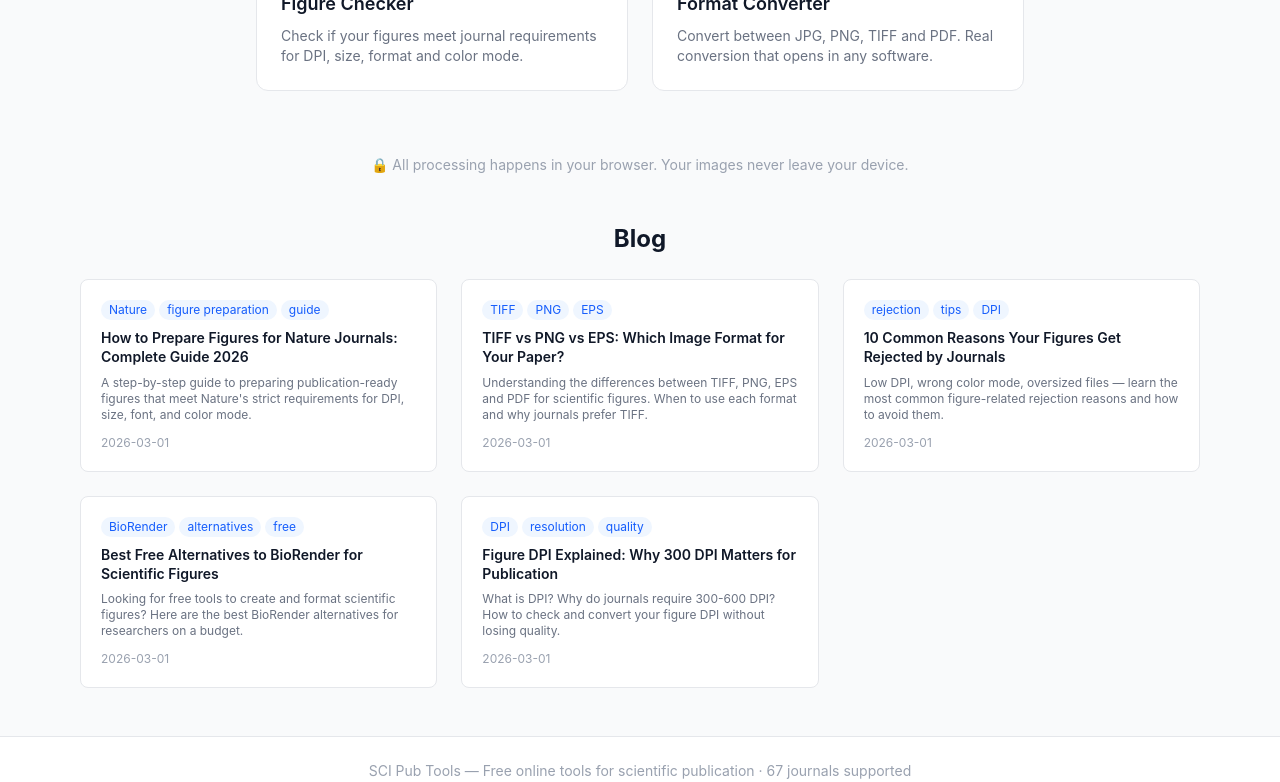
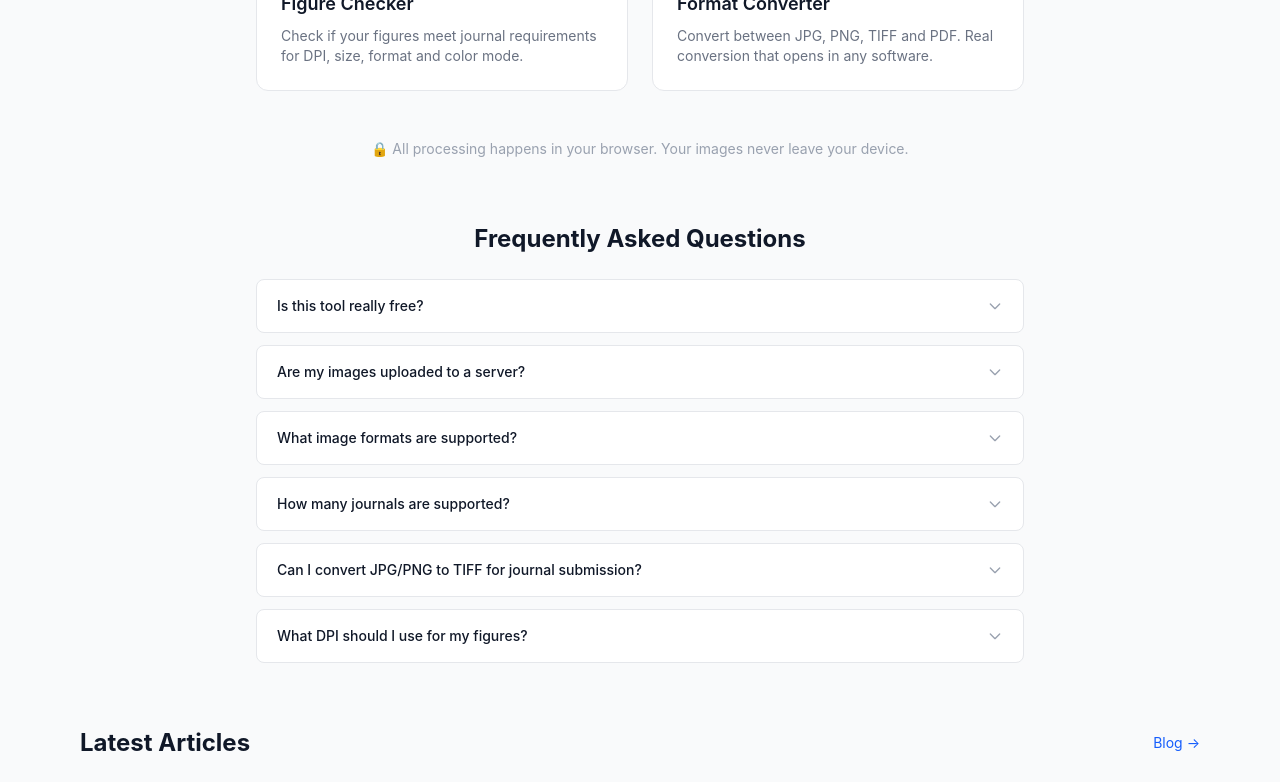
Before and after one commit to biquan678/sci-figure-tool, a React (Vite) app: page / in a window 1280 px wide. Shown: the part 340-1122 px from the top of the page. Built offline with nearby package versions, Linux system fonts and the light colour scheme.

Commit message:
v2.3: 导航加Blog+Blog列表页+首页FAQ(JSON-LD rich snippets)+i18n补全

```diff
--- a/src/App.tsx
+++ b/src/App.tsx
@@ -4,6 +4,7 @@ import Layout from './components/Layout';
 import Home from './pages/Home';
 import FigureChecker from './pages/FigureChecker';
 import Converter from './pages/Converter';
+import BlogList from './pages/BlogList';
 import BlogPost from './pages/BlogPost';
 
 function App() {
@@ -14,6 +15,7 @@ function App() {
           <Route path="/" element={<Home />} />
           <Route path="/figure-checker" element={<FigureChecker />} />
           <Route path="/image-converter" element={<Converter />} />
+          <Route path="/blog" element={<BlogList />} />
           <Route path="/blog/:slug" element={<BlogPost />} />
         </Routes>
       </Layout>
--- a/src/components/Layout.tsx
+++ b/src/components/Layout.tsx
@@ -21,6 +21,7 @@ export default function Layout({ children }: { children: React.ReactNode }) {
     { path: '/', label: t('nav.home') },
     { path: '/figure-checker', label: t('nav.checker') },
     { path: '/image-converter', label: t('nav.converter') },
+    { path: '/blog', label: t('nav.blog') },
   ];
 
   return (
--- a/src/i18n/index.ts
+++ b/src/i18n/index.ts
@@ -12,6 +12,17 @@ const resources = {
         checker_title: 'Figure Checker', checker_desc: 'Check if your figures meet journal requirements for DPI, size, format and color mode.',
         converter_title: 'Format Converter', converter_desc: 'Convert between JPG, PNG, TIFF and PDF. Real conversion that opens in any software.',
         privacy: 'All processing happens in your browser. Your images never leave your device.',
+        latest_articles: 'Latest Articles',
+      },
+      blog: { subtitle: 'Guides, tips and best practices for scientific figure preparation and journal submission.' },
+      faq: {
+        title: 'Frequently Asked Questions',
+        q1: 'Is this tool really free?', a1: 'Yes, completely free. No registration, no hidden fees, no watermarks. All tools are open to everyone.',
+        q2: 'Are my images uploaded to a server?', a2: 'No. All image processing happens entirely in your browser using JavaScript. Your images never leave your device. We have zero access to your data.',
+        q3: 'What image formats are supported?', a3: 'For checking: JPG, PNG, TIFF, SVG, BMP, WebP. For conversion: JPG, PNG, TIFF (with LZW compression), and PDF. The TIFF output is compatible with Photoshop, ImageJ, GIMP and other professional software.',
+        q4: 'How many journals are supported?', a4: 'We currently support 60+ journals including Nature, Science, Cell, Lancet, NEJM, JAMA, and major Chinese journals like Cell Research and Science Bulletin. We regularly add more.',
+        q5: 'Can I convert JPG/PNG to TIFF for journal submission?', a5: 'Yes. Our converter creates real TIFF files with LZW compression that are accepted by all major journals. The output opens correctly in Photoshop, ImageJ, and GIMP.',
+        q6: 'What DPI should I use for my figures?', a6: 'Most journals require 300 DPI minimum for photographs and 600 DPI for line art (graphs, diagrams). Check your specific journal requirements using our Figure Checker tool.',
       },
       checker: {
         title: 'Figure Format Checker',
@@ -24,8 +35,7 @@ const resources = {
         upload_text: 'Drag & drop your figure here, or click to browse', upload_formats: 'Supports PNG / JPEG / TIFF / SVG · Images stay on your device',
         select_first: 'Please select a journal above first',
         single_col: 'Single column', double_col: 'Double column',
-        convert_download: 'Convert & Download',
-        converting: 'Converting...',
+        convert_download: 'Convert & Download', converting: 'Converting...',
         selected: 'Selected', clear: 'Clear', back: 'Back to categories',
         format: 'Format', dpi: 'DPI', color: 'Color', size: 'Max size', single_w: 'Single col width', double_w: 'Double col width', font: 'Font', min_font: 'Min font size',
         privacy: '🔒 All processing happens locally in your browser. Images are never uploaded.',
@@ -54,6 +64,17 @@ const resources = {
         checker_title: '图片格式检查', checker_desc: '检查图片是否符合目标期刊的 DPI、尺寸、格式和色彩模式要求。',
         converter_title: '格式转换', converter_desc: '在 JPG、PNG、TIFF 和 PDF 之间互转。真实转换，任何软件都能正常打开。',
         privacy: '所有处理在浏览器本地完成，图片不会离开你的设备。',
+        latest_articles: '最新文章',
+      },
+      blog: { subtitle: '科研图片准备和期刊投稿的指南、技巧和最佳实践。' },
+      faq: {
+        title: '常见问题',
+        q1: '这个工具真的免费吗？', a1: '是的，完全免费。无需注册，没有隐藏费用，没有水印。所有工具对所有人开放。',
+        q2: '我的图片会上传到服务器吗？', a2: '不会。所有图片处理完全在你的浏览器中通过 JavaScript 完成。图片永远不会离开你的设备。我们无法访问你的任何数据。',
+        q3: '支持哪些图片格式？', a3: '检查支持：JPG、PNG、TIFF、SVG、BMP、WebP。转换支持：JPG、PNG、TIFF（LZW压缩）和 PDF。TIFF 输出兼容 Photoshop、ImageJ、GIMP 等专业软件。',
+        q4: '支持多少个期刊？', a4: '目前支持 60+ 个期刊，包括 Nature、Science、Cell、Lancet、NEJM、JAMA，以及 Cell Research、Science Bulletin 等国内主要 SCI 期刊。我们会持续添加更多。',
+        q5: '可以将 JPG/PNG 转换为 ？', a5: '可以。我们的转换器生成真实的 TIFF 文件（LZW压缩），被所有主要期刊接受。输出文件可以在 Photoshop、ImageJ、GIMP 中正常打开。',
+        q6: '图片应该用多少 DPI？', a6: '大多数期刊要求照片最低 300 DPI，线条图（图表、示意图）600 DPI。使用我们的图片检查工具可以查看具体期刊的要求。',
       },
       checker: {
         title: '论文图片格式检查',
@@ -62,12 +83,11 @@ const resources = {
         step2_hint_wait: '请先选择目标期刊',
         step3: '检查结果', all_pass: '🎉 全部通过！', pass_count: '{{pass}}/{{total}} 项通过',
         step4: '一键转换为合规格式', step4_hint: '自动调整尺寸和DPI，下载后可直接用于投稿',
-        search_placeholder: '输入期刊名称搜索，如 Nature、中华医学、Lancet...',
+        search_placeholder: '输入期刊名称搜索，Nature、中华医学、Lancet...',
         upload_text: '拖拽图片到这里，或点击上传', upload_formats: '支持 PNG / JPEG / TIFF / SVG · 图片不会上传到服务器',
         select_first: '请先在上方选择目标期刊',
         single_col: '单栏', double_col: '双栏',
-        convert_download: '转换并下载',
-        converting: '转换中...',
+        convert_download: '转换并下载', converting: '转换中...',
         selected: '已选期刊', clear: '清除', back: '返回全部分类',
         format: '格式', dpi: 'DPI', color: '色彩', size: '大小', single_w: '单栏宽', double_w: '双栏宽', font: '字体', min_font: '最小字号',
         privacy: '🔒 所有处理在浏览器本地完成，图片不会上传到任何服务器',
@@ -96,6 +116,17 @@ const resources = {
         checker_title: '図フォーマットチェッカー', checker_desc: 'DPI、サイズ、フォーマット、カラーモードがジャーナルの要件を満たしているか確認。',
         converter_title: 'フォーマット変換', converter_desc: 'JPG、PNG、TIFF、PDF間の変換。あらゆるソフトウェアで開ける本物の変換。',
         privacy: 'すべての処理はブラウザ上で行われます。画像がデバイスから離れることはありません。',
+        latest_articles: '最新記事',
+      },
+      blog: { subtitle: '科学論文の図の準備とジャーナル投稿のガイド、ヒント、ベストプラクティス。' },
+      faq: {
+        title: 'よくある質問',
+        q1: 'このツールは本当に無料ですか？', a1: 'はい、完全に無料です。登録不要、隠れた費用なし、透かしなし。',
+        q2: '画像はサーバーにアップロードされますか？', a2: 'いいえ。すべての画像処理はブラウザ上のJavaScriptで行われます。画像がデバイスから離れることはありません。',
+        q3: 'どの画像フォーマットに対応していますか？', a3: 'チェック：JPG、PNG、TIFF、SVG、BMP、WebP。変換：JPG、PNG、TIFF（LZW圧縮）、PDF。TIFF出力はPhotoshop、ImageJ、GIMPと互換性があります。',
+        q4: '何誌に対応していますか？', a4: 'Nature、Science、Cell、Lancetなど60誌以上に対応。定期的に追加しています。',
+        q5: 'JPG/PNGをTIFFに変換して投稿できますか？', a5: 'はい。LZW圧縮の本物のTIFFファイルを生成します。主要なジャーナルすべてで受け入れられます。',
+        q6: '図のDPIはいくつにすべきですか？', a6: 'ほとんどのジャーナルは写真に300 DPI以上、線画に600 DPIを要求します。図チェッカーで具体的な要件を確認できます。',
       },
       checker: {
         title: '論文図フォーマットチェッカー',
--- /dev/null
+++ b/src/pages/BlogList.tsx
@@ -0,0 +1,31 @@
+import { Link } from 'react-router-dom';
+import { useTranslation } from 'react-i18next';
+import { posts } from '../data/blog';
+
+export default function BlogList() {
+  const { t, i18n } = useTranslation();
+  const lang = i18n.language;
+  const filteredPosts = posts.filter(p => p.lang === lang || (lang !== 'zh' && lang !== 'ja' && p.lang === 'en'));
+
+  return (
+    <div className="max-w-4xl mx-auto px-4 py-8">
+      <h1 className="text-2xl font-bold text-gray-900 mb-2">{t('nav.blog')}</h1>
+      <p className="text-sm text-gray-500 mb-8">{t('blog.subtitle')}</p>
+      <div className="space-y-4">
+        {filteredPosts.map(post => (
+          <Link to={`/blog/${post.slug}`} key={post.slug}
+            className="block bg-white rounded-lg border border-gray-200 p-5 hover:shadow-md hover:border-blue-300 transition-all">
+            <div className="flex flex-wrap gap-1 mb-2">
+              {post.tags.map(tag => (
+                <span key={tag} className="text-xs px-2 py-0.5 bg-blue-50 text-blue-600 rounded-full">{tag}</span>
+              ))}
+            </div>
+            <h2 className="font-semibold text-gray-900 mb-1">{post.title}</h2>
+            <p className="text-sm text-gray-500 line-clamp-2">{post.excerpt}</p>
+            <time className="block text-xs text-gray-400 mt-2">{post.date}</time>
+          </Link>
+        ))}
+      </div>
+    </div>
+  );
+}
--- a/src/pages/Home.tsx
+++ b/src/pages/Home.tsx
@@ -7,8 +7,31 @@ export default function Home() {
   const lang = i18n.language;
   const filteredPosts = posts.filter(p => p.lang === lang || (lang !== 'zh' && lang !== 'ja' && p.lang === 'en')).slice(0, 6);
 
+  const faqs = [
+    { q: t('faq.q1'), a: t('faq.a1') },
+    { q: t('faq.q2'), a: t('faq.a2') },
+    { q: t('faq.q3'), a: t('faq.a3') },
+    { q: t('faq.q4'), a: t('faq.a4') },
+    { q: t('faq.q5'), a: t('faq.a5') },
+    { q: t('faq.q6'), a: t('faq.a6') },
+  ];
+
+  // JSON-LD for Google FAQ rich snippets
+  const faqSchema = {
+    '@context': 'https://schema.org',
+    '@type': 'FAQPage',
+    mainEntity: faqs.map(f => ({
+      '@type': 'Question',
+      name: f.q,
+      acceptedAnswer: { '@type': 'Answer', text: f.a },
+    })),
+  };
+
   return (
     <div className="max-w-6xl mx-auto px-4 py-12">
+      {/* JSON-LD structured data */}
+      <script type="application/ld+json" dangerouslySetInnerHTML={{ __html: JSON.stringify(faqSchema) }} />
+
       {/* Hero */}
       <section className="text-center mb-12">
         <h1 className="text-3xl sm:text-4xl font-bold text-gray-900 mb-4">{t('home.hero')}</h1>
@@ -16,7 +39,7 @@ export default function Home() {
       </section>
 
       {/* Tools */}
-      <div className="grid grid-cols-1 sm:grid-cols-2 gap-6 max-w-3xl mx-auto mb-16">
+      <div className="grid grid-cols-1 sm:grid-cols-2 gap-6 max-w-3xl mx-auto mb-12">
         <Link to="/figure-checker" className="group p-6 bg-white rounded-xl border border-gray-200 hover:border-blue-400 hover:shadow-md transition-all">
           <div className="text-3xl mb-3">🔍</div>
           <h2 className="text-lg font-semibold text-gray-900 group-hover:text-blue-600 transition-colors">{t('home.checker_title')}</h2>
@@ -29,12 +52,33 @@ export default function Home() {
         </Link>
       </div>
 
-      <p className="text-center text-sm text-gray-400 mb-12">🔒 {t('home.privacy')}</p>
+      <p className="text-center text-sm text-gray-400 mb-16">🔒 {t('home.privacy')}</p>
+
+      {/* FAQ */}
+      <section className="max-w-3xl mx-auto mb-16">
+        <h2 className="text-2xl font-bold text-gray-900 mb-6 text-center">{t('faq.title')}</h2>
+        <div className="space-y-3">
+          {faqs.map((faq, i) => (
+            <details key={i} className="bg-white rounded-lg border border-gray-200 group">
+              <summary className="px-5 py-4 cursor-pointer text-sm font-medium text-gray-900 flex items-center justify-between hover:bg-gray-50 transition-colors">
+                {faq.q}
+                <svg className="w-4 h-4 text-gray-400 group-open:rotate-180 transition-transform flex-shrink-0 ml-2" fill="none" stroke="currentColor" viewBox="0 0 24 24">
+                  <path strokeLinecap="round" strokeLinejoin="round" strokeWidth={2} d="M19 9l-7 7-7-7" />
+                </svg>
+              </summary>
+              <div className="px-5 pb-4 text-sm text-gray-600 leading-relaxed">{faq.a}</div>
+            </details>
+          ))}
+        </div>
+      </section>
 
       {/* Blog */}
       {filteredPosts.length > 0 && (
         <section>
-          <h2 className="text-2xl font-bold text-gray-900 mb-6 text-center">{t('nav.blog')}</h2>
+          <div className="flex items-center justify-between mb-6">
+            <h2 className="text-2xl font-bold text-gray-900">{t('home.latest_articles')}</h2>
+            <Link to="/blog" className="text-sm text-blue-600 hover:underline">{t('nav.blog')} →</Link>
+          </div>
           <div className="grid grid-cols-1 sm:grid-cols-2 lg:grid-cols-3 gap-6">
             {filteredPosts.map(post => (
               <Link to={`/blog/${post.slug}`} key={post.slug} className="block bg-white rounded-lg border border-gray-200 p-5 hover:shadow-md transition-shadow">
```
